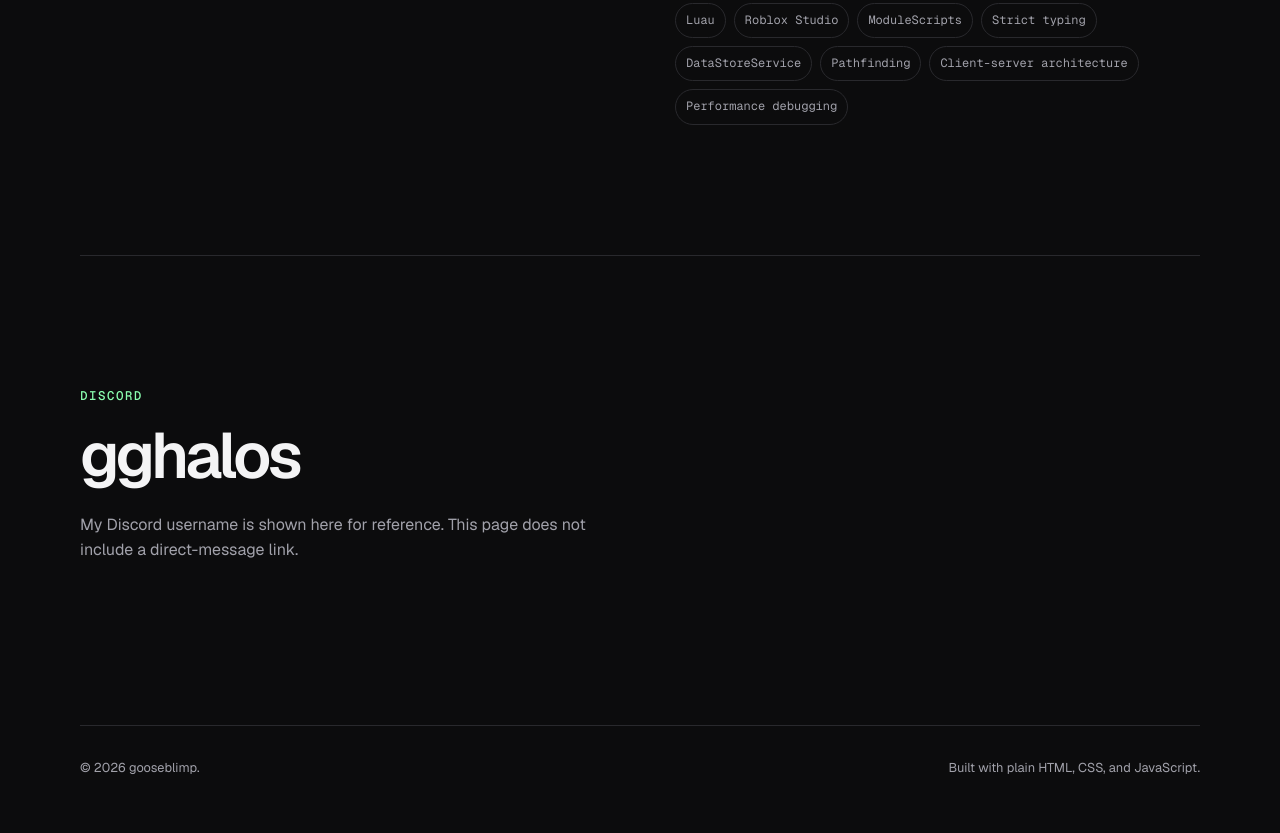
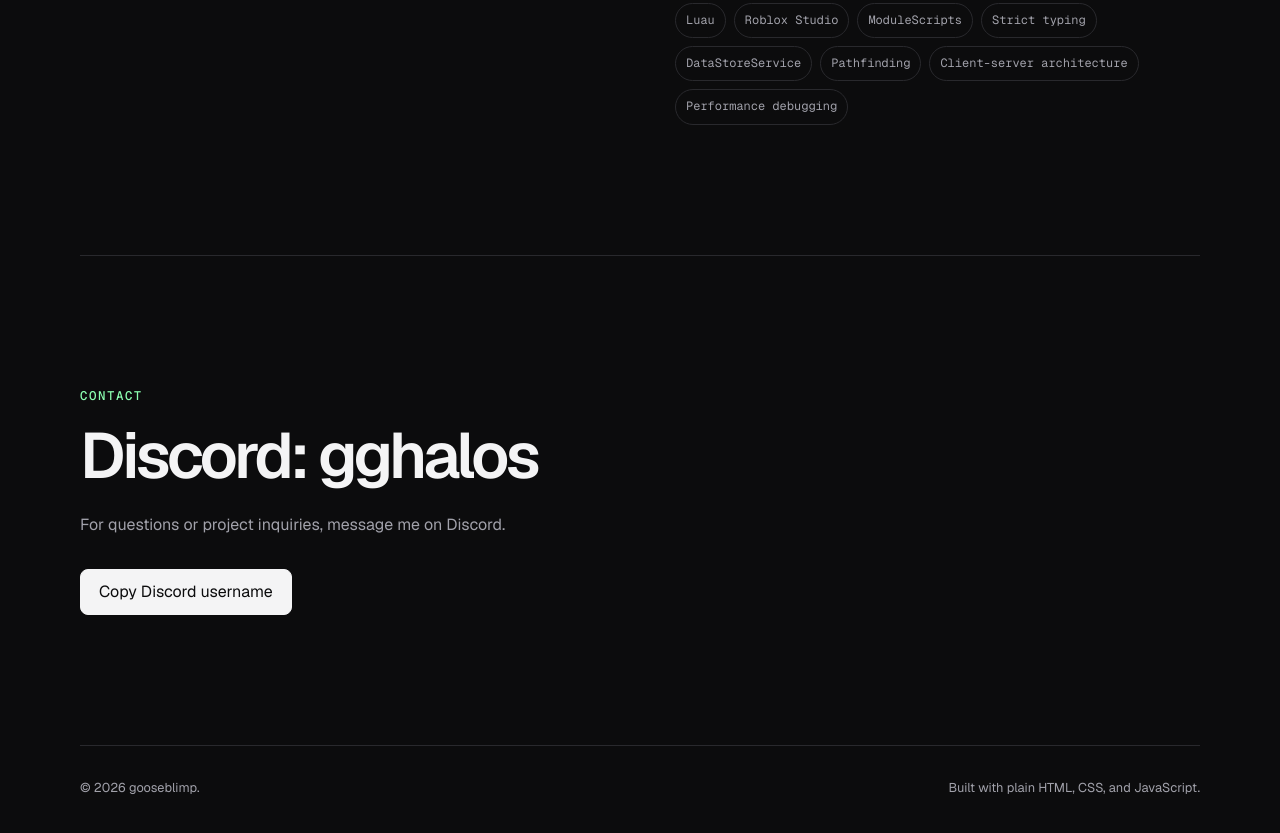
Before and after one commit to gghalos/ggport, a plain HTML site: page index.html in a window 1280 px wide. Shown: the part 2751-3584 px from the top of the page. Drawn offline with nearby package versions, Linux system fonts and the light colour scheme.

Commit message:
Update contact section with Discord information

```diff
--- a/index.html
+++ b/index.html
@@ -157,9 +157,15 @@
         </section>
 
         <section class="section contact-section" id="contact">
-            <p class="eyebrow">Discord</p>
-            <h2>gghalos</h2>
-            <p>My Discord username is shown here for reference. This page does not include a direct-message link.</p>
+            <p class="eyebrow">Contact</p>
+            <h2>Discord: gghalos</h2>
+            <p>For questions or project inquiries, message me on Discord.</p>
+
+            <div class="contact-links">
+                <button class="button primary" id="copy-discord" data-discord="gghalos">
+                    Copy Discord username
+                </button>
+            </div>
         </section>
     </main>
 
```
